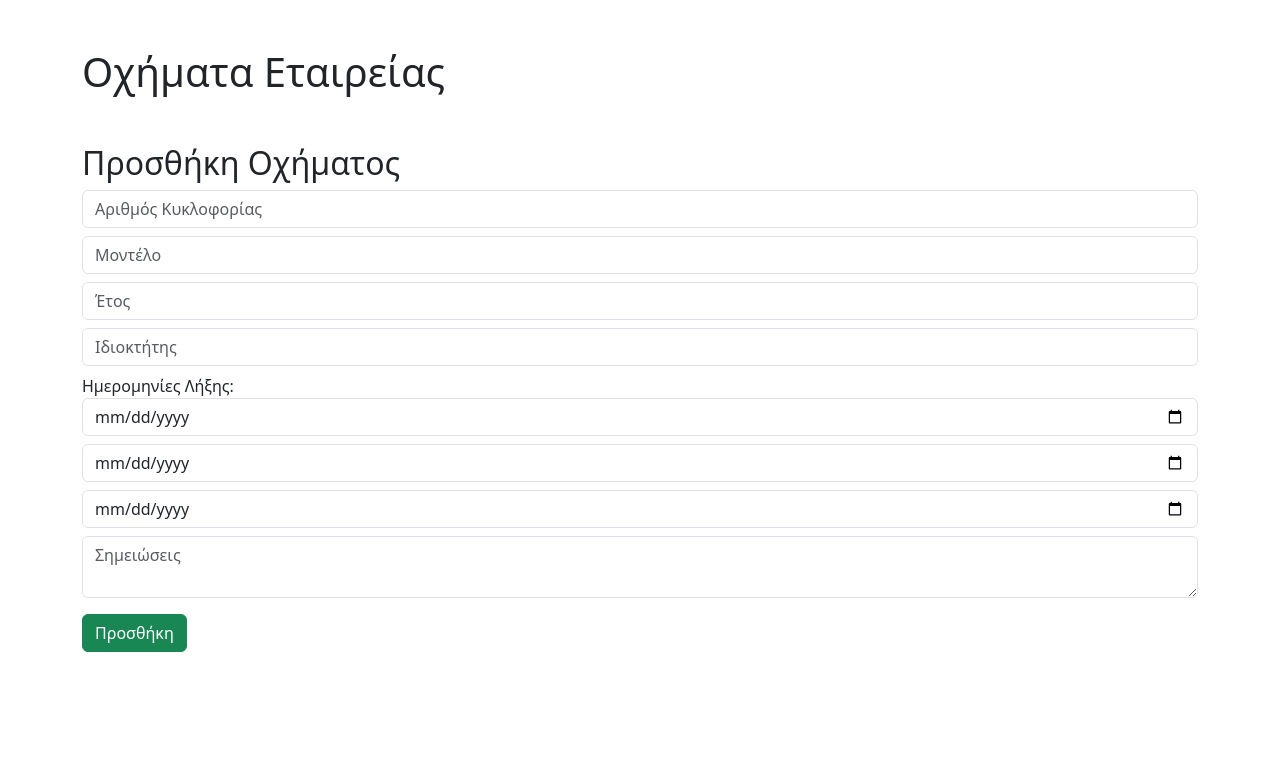
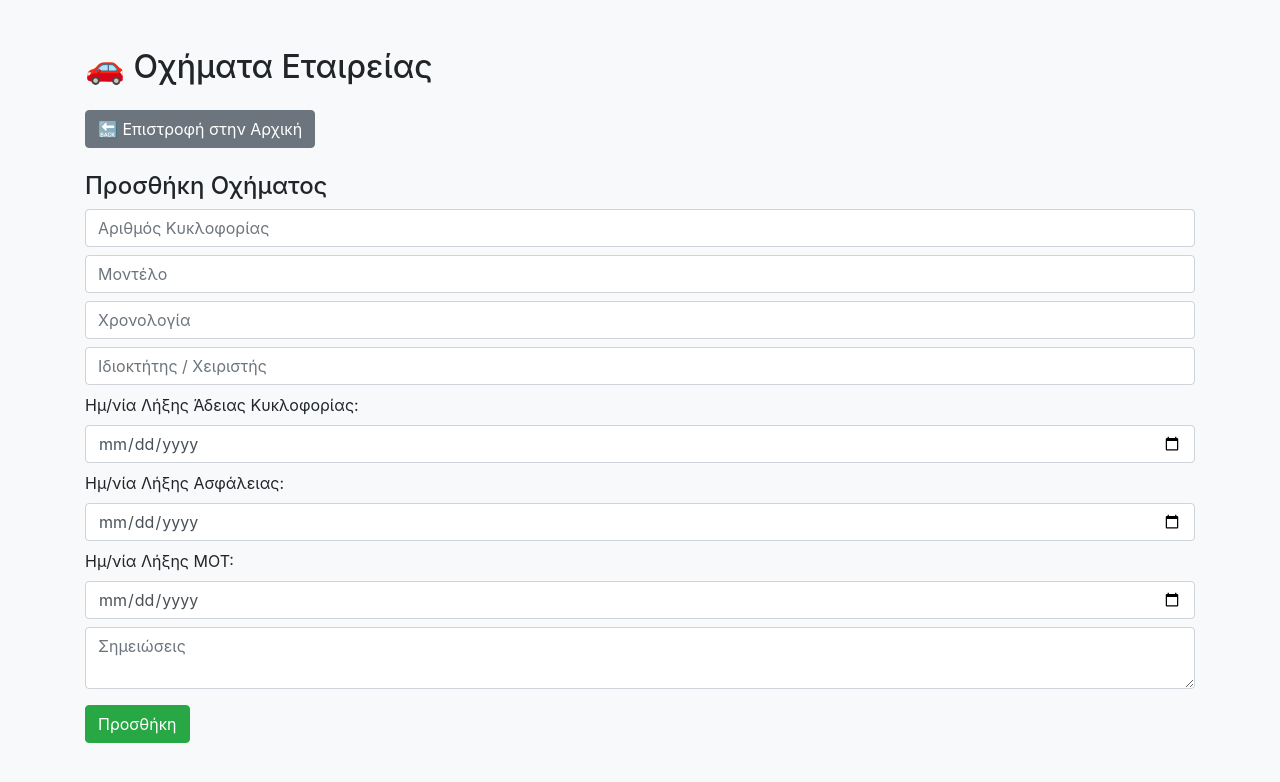
Before and after one commit to EvagorasCEO/inventory-app, a Flask app: page /view_vehicles in a window 1280 px wide. Shown: the top 782 px of the page. Run offline with Flask 3, Linux system fonts and the light colour scheme; a user stored in the database is signed in; data that the repository does not hold is empty; some libraries are stand-ins or nearby versions.

Commit message:
Fix: Προσθήκη κουμπιού επιστροφής και ετικετών ημερομηνιών

```diff
--- a/templates/vehicles.html
+++ b/templates/vehicles.html
@@ -1,44 +1,39 @@
 <!DOCTYPE html>
-<html>
+<html lang="el">
 <head>
+    <meta charset="UTF-8">
     <title>Οχήματα</title>
-    <link href="https://cdn.jsdelivr.net/npm/bootstrap@5.3.0/dist/css/bootstrap.min.css" rel="stylesheet">
+    <link rel="stylesheet" href="https://stackpath.bootstrapcdn.com/bootstrap/4.5.2/css/bootstrap.min.css">
 </head>
-<body class="container mt-5">
-    <h1>Οχήματα Εταιρείας</h1>
+<body class="bg-light">
+    <div class="container mt-5">
+        <h2 class="mb-4">🚗 Οχήματα Εταιρείας</h2>
 
-    {% if alerts %}
-    <div class="alert alert-warning mt-4">
-        <ul>
-            {% for a in alerts %}
-            <li>{{ a }}</li>
-            {% endfor %}
-        </ul>
+        <!-- Κουμπί επιστροφής -->
+        <a href="{{ url_for('index') }}" class="btn btn-secondary mb-4">🔙 Επιστροφή στην Αρχική</a>
+
+        <h4>Προσθήκη Οχήματος</h4>
+        <form action="{{ url_for('add_vehicle') }}" method="POST">
+            <input class="form-control mb-2" type="text" name="registration_number" placeholder="Αριθμός Κυκλοφορίας" required>
+            <input class="form-control mb-2" type="text" name="model" placeholder="Μοντέλο" required>
+            <input class="form-control mb-2" type="number" name="year" placeholder="Χρονολογία" required>
+            <input class="form-control mb-2" type="text" name="owner" placeholder="Ιδιοκτήτης / Χειριστής" required>
+
+            <label for="road_tax_expiry">Ημ/νία Λήξης Άδειας Κυκλοφορίας:</label>
+            <input class="form-control mb-2" type="date" name="road_tax_expiry">
+
+            <label for="insurance_expiry">Ημ/νία Λήξης Ασφάλειας:</label>
+            <input class="form-control mb-2" type="date" name="insurance_expiry">
+
+            <label for="mot_expiry">Ημ/νία Λήξης ΜΟΤ:</label>
+            <input class="form-control mb-2" type="date" name="mot_expiry">
+
+            <textarea class="form-control mb-3" name="notes" placeholder="Σημειώσεις"></textarea>
+
+            <button class="btn btn-success">Προσθήκη</button>
+        </form>
+
+        <!-- Αν θέλεις, εδώ θα μπουν τα καταχωρημένα οχήματα -->
     </div>
-    {% endif %}
-
-    <ul class="list-group my-4">
-        {% for v in vehicles %}
-        <li class="list-group-item">
-            <strong>{{ v.registration_number }}</strong> | {{ v.model }} | {{ v.year }} | Ιδιοκτήτης: {{ v.owner }}
-            <br> Άδεια: {{ v.license_expiry }} | Ασφάλεια: {{ v.insurance_expiry }} | MOT: {{ v.mot_expiry }}
-            <br> Σημειώσεις: {{ v.notes or 'Καμία' }}
-        </li>
-        {% endfor %}
-    </ul>
-
-    <h2>Προσθήκη Οχήματος</h2>
-    <form action="/add_vehicle" method="POST">
-        <input class="form-control mb-2" name="registration_number" placeholder="Αριθμός Κυκλοφορίας" required>
-        <input class="form-control mb-2" name="model" placeholder="Μοντέλο" required>
-        <input class="form-control mb-2" name="year" placeholder="Έτος" required>
-        <input class="form-control mb-2" name="owner" placeholder="Ιδιοκτήτης" required>
-        <label>Ημερομηνίες Λήξης:</label>
-        <input class="form-control mb-2" type="date" name="license_expiry" required>
-        <input class="form-control mb-2" type="date" name="insurance_expiry" required>
-        <input class="form-control mb-2" type="date" name="mot_expiry" required>
-        <textarea class="form-control mb-3" name="notes" placeholder="Σημειώσεις"></textarea>
-        <button class="btn btn-success">Προσθήκη</button>
-    </form>
 </body>
 </html>
```
